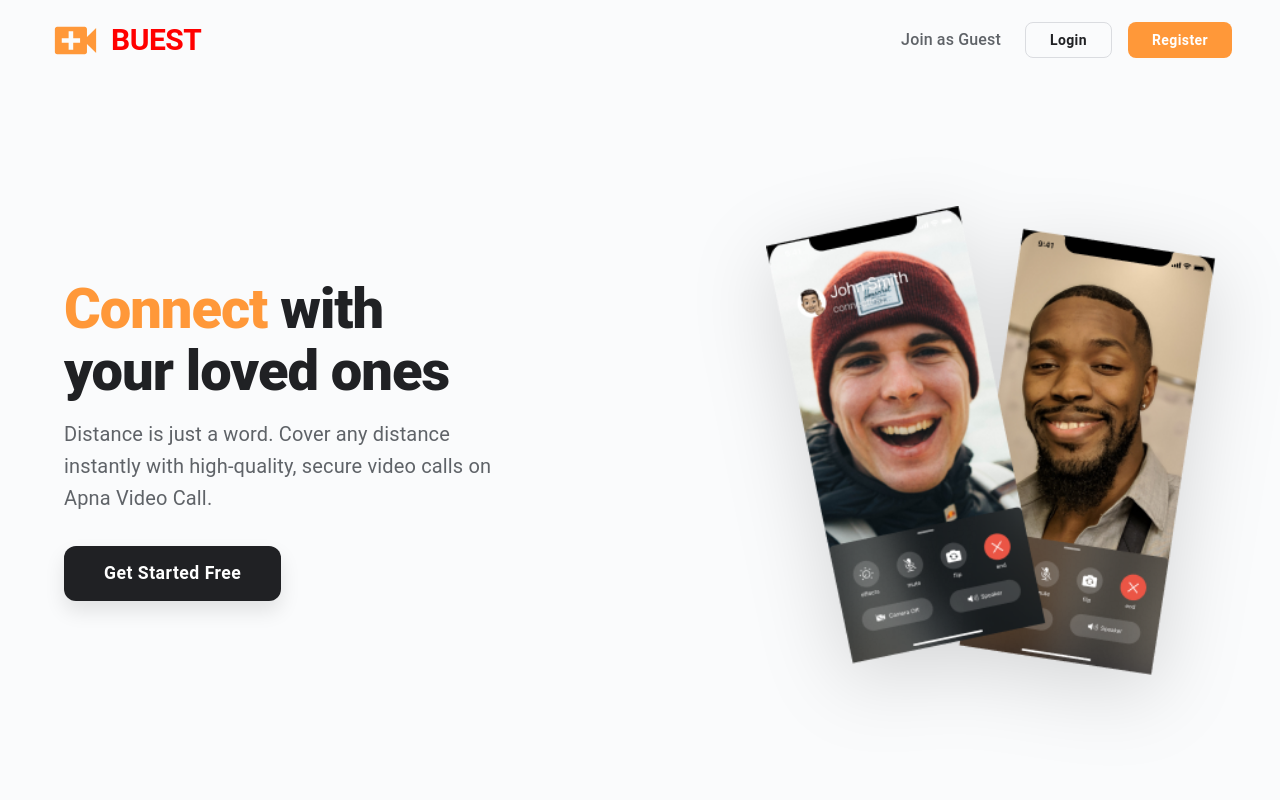
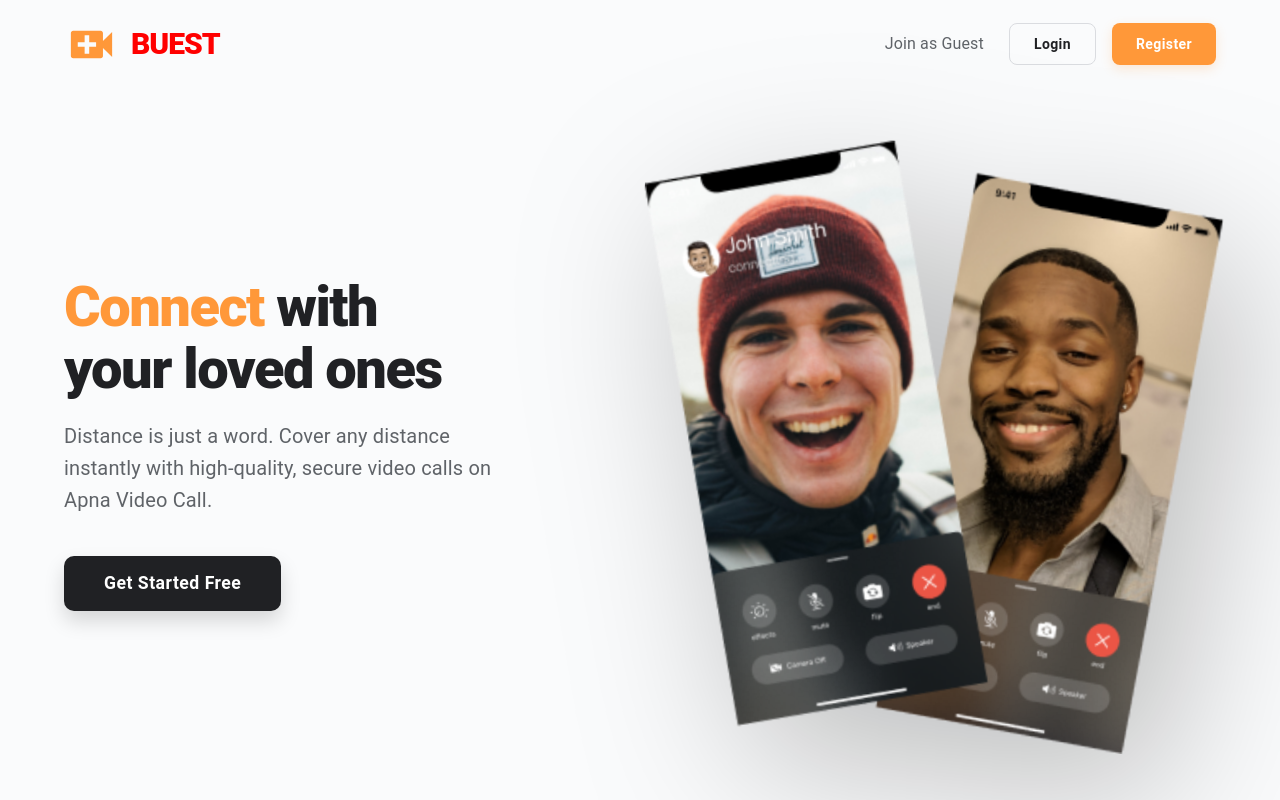
Before and after one commit to Ritik811/video-meet-frontend, a React (Create React App) app: page / in a window 1280 px wide. Built offline with nearby package versions, Linux system fonts and the light colour scheme; no server answers.

Commit message:
Fixed landing page layout and responsiveness

```diff
--- a/src/pages/landing.jsx
+++ b/src/pages/landing.jsx
@@ -1,5 +1,4 @@
-import React from 'react';
-import { useNavigate } from 'react-router-dom';
+import { useNavigate } from "react-router-dom";
 import {
   Button,
   Box,
@@ -8,149 +7,89 @@ import {
   AppBar,
   Toolbar,
   Grid,
-    Stack
-} from '@mui/material';
-import VideoCallIcon from '@mui/icons-material/VideoCall';
+  Stack,
+} from "@mui/material";
+import VideoCallIcon from "@mui/icons-material/VideoCall";
+import styles from "../styles/LandingPage.module.css";
 
 export default function LandingPage() {
   const router = useNavigate();
 
   return (
-        <Box sx={{ minHeight: '100vh', backgroundColor: '#fafbfc', display: 'flex', flexDirection: 'column' }}>
+    <Box className={styles.mainWrapper}>
+      {/* 1. NAVBAR */}
+      <AppBar position="static" color="transparent" elevation={0} className={styles.navbar}>
+        <Container maxWidth="lg">
+          <Toolbar disableGutters sx={{ display: "flex", justifyContent: "space-between" }}>
 
-            {/* 1. PROFESSIONAL NAVBAR */}
-            <AppBar position="static" color="transparent" elevation={0} sx={{ px: { xs: 2, md: 6 }, py: 1 }}>
-                <Toolbar sx={{ display: 'flex', justifyContent: 'space-between', padding: '0 !important' }}>
-
-                    {/* Brand Logo */}
-                    <Box sx={{ display: 'flex', alignItems: 'center', gap: 1, cursor: 'pointer' }}>
-                        <VideoCallIcon sx={{ color: '#FF9839', fontSize: 55 }} />
-                        <Typography variant="h5" sx={{ color: '#202124', fontWeight: 900, letterSpacing: '-0.5px' }}>
-                            <h1 style={{fontSize: "30px", color: "Red",}}>BUEST</h1>
+            {/* Logo Section */}
+            <Box className={styles.logoBox} onClick={() => router("/")}>
+              <VideoCallIcon sx={{ color: "#FF9839", fontSize: { xs: 40, md: 55 } }} />
+              <Typography variant="h5" component="div">
+                <h1 className={styles.brandName}>BUEST</h1>
               </Typography>
             </Box>
 
-                    {/* Navigation Links & Buttons */}
-                    <Box sx={{ display: { xs: 'none', md: 'flex' }, alignItems: 'center', gap: 3 }}>
-                        <Typography
-                            onClick={() => router("/aljk23")}
-                            sx={{ color: '#5f6368', cursor: 'pointer', fontWeight: 500, '&:hover': { color: '#FF9839' } }}
-                        >
+            {/* Desktop Buttons */}
+            <Box className={styles.navLinksContainer}>
+              <Typography onClick={() => router("/guest")} className={styles.guestLink}>
                 Join as Guest
               </Typography>
 
               <Stack direction="row" spacing={2}>
-                            <Button
-                                variant="outlined"
-                                onClick={() => router("/auth")}
-                                sx={{
-                                    color: '#202124',
-                                    borderColor: '#dadce0',
-                                    textTransform: 'none',
-                                    fontWeight: 600,
-                                    px: 3,
-                                    borderRadius: '8px',
-                                    '&:hover': { borderColor: '#202124', backgroundColor: 'transparent' }
-                                }}
-                            >
+                <Button variant="outlined" onClick={() => router("/auth")} className={styles.loginBtn}>
                   Login
                 </Button>
-                            <Button
-                                variant="contained"
-                                onClick={() => router("/auth")}
-                                sx={{
-                                    backgroundColor: '#FF9839',
-                                    boxShadow: 'none',
-                                    textTransform: 'none',
-                                    fontWeight: 600,
-                                    px: 3,
-                                    borderRadius: '8px',
-                                    '&:hover': { backgroundColor: '#e68933', boxShadow: '0 4px 6px rgba(255, 152, 57, 0.25)' }
-                                }}
-                            >
+                <Button variant="contained" onClick={() => router("/auth")} className={styles.registerBtn}>
                   Register
                 </Button>
               </Stack>
             </Box>
           </Toolbar>
+        </Container>
       </AppBar>
 
-            {/* 2. MAIN HERO SECTION */}
-            <Container maxWidth="lg" sx={{ flexGrow: 1, display: 'flex', alignItems: 'center', mt: { xs: 4, md: 0 } }}>
-                <Grid container spacing={4} alignItems="center" justifyContent="space-between">
+      {/* 2. HERO SECTION */}
+      <Container maxWidth="lg" sx={{ flexGrow: 1, display: 'flex', alignItems: 'center' }}>
+        {/* Pehle jaisa balance lane ke liye md={5} aur md={7} kiya hai */}
+        <Grid container spacing={2} alignItems="center">
 
-                    {/* Left Content */}
+          {/* Left Side: Text Content */}
           <Grid item xs={12} md={5}>
-                        <Box sx={{ textAlign: { xs: 'center', md: 'left' } }}>
-                            <Typography
-                                variant="h2"
-                                sx={{
-                                    fontWeight: 800,
-                                    color: '#202124',
-                                    mb: 2,
-                                    fontSize: { xs: '2.8rem', md: '3.5rem' },
-                                    lineHeight: 1.1,
-                                    letterSpacing: '-1px'
-                                }}
-                            >
-                                <span style={{ color: "#FF9839" }}>Connect</span> with<br/>your loved ones
+            <Box className={styles.ctaContainer}>
+              <Typography variant="h2" className={styles.heroTitle}>
+                <span style={{ color: "#FF9839" }}>Connect</span> with
+                <br />
+                your loved ones
               </Typography>
 
-                            <Typography
-                                variant="h6"
-                                sx={{
-                                    fontWeight: 400,
-                                    color: '#5f6368',
-                                    mb: 4,
-                                    fontSize: { xs: '1.1rem', md: '1.25rem' },
-                                    lineHeight: 1.6
-                                }}
-                            >
-                                Distance is just a word. Cover any distance instantly with high-quality, secure video calls on Apna Video Call.
+              <Typography variant="h6" className={styles.heroSubtitle}>
+                Distance is just a word. Cover any distance instantly with
+                high-quality, secure video calls on Apna Video Call.
               </Typography>
 
               <Button
                 variant="contained"
                 size="large"
-                                onClick={() => router("/aljk23")}
-                                sx={{
-                                    backgroundColor: '#202124',
-                                    color: 'white',
-                                    px: 5,
-                                    py: 1.5,
-                                    fontSize: '1.1rem',
-                                    fontWeight: 600,
-                                    borderRadius: '12px',
-                                    textTransform: 'none',
-                                    boxShadow: '0 10px 20px rgba(0,0,0,0.1)',
-                                    '&:hover': { backgroundColor: '#3c4043', transform: 'translateY(-2px)' },
-                                    transition: 'all 0.2s ease-in-out'
-                                }}
+                onClick={() => router("/auth")}
+                className={styles.getStartedBtn}
               >
                 Get Started Free
               </Button>
             </Box>
           </Grid>
 
-                    {/* Right Content - Mobile Image */}
-                    <Grid item xs={12} md={6} sx={{ display: 'flex', justifyContent: { xs: 'center', md: 'flex-end' } }}>
+          {/* Right Side: Image - Isko md={7} kiya hai taaki image badi dikhe */}
+          <Grid item xs={12} md={7} className={styles.heroImageWrapper}>
             <Box
               component="img"
               src="/mobile.png"
-                            alt="Apna Video Call App on Mobile"
-                            sx={{
-                                width: '100%',
-                                maxWidth: { xs: '350px', md: '450px' },
-                                height: 'auto',
-                                // Ek halka sa drop shadow image ko pop karne ke liye
-                                filter: 'drop-shadow(0px 20px 40px rgba(0, 0, 0, 0.15))'
-                            }}
+              alt="Buest App Mobile View"
+              className={styles.heroImage}
             />
           </Grid>
-
         </Grid>
       </Container>
-
     </Box>
-    )
+  );
 }
--- /dev/null
+++ b/src/styles/LandingPage.module.css
@@ -0,0 +1,164 @@
+/* LandingPage.module.css */
+
+.mainWrapper {
+    min-height: 100vh;
+    background-color: #fafbfc;
+    display: flex;
+    flex-direction: column;
+}
+
+/* Navbar Styling */
+.navbar {
+    padding: 12px 0;
+}
+
+.logoBox {
+    display: flex;
+    align-items: center;
+    gap: 12px;
+    cursor: pointer;
+}
+
+.brandName {
+    font-size: 30px;
+    color: #FF0000; /* Original Red color from screenshots */
+    font-weight: 900;
+    margin: 0;
+    letter-spacing: -1px;
+}
+
+/* Navigation Links & Buttons */
+.navLinksContainer {
+    display: flex;
+    align-items: center;
+    gap: 25px;
+}
+
+.guestLink {
+    color: #5f6368;
+    cursor: pointer;
+    font-weight: 500;
+    transition: color 0.2s;
+}
+
+.guestLink:hover {
+    color: #FF9839;
+}
+
+.loginBtn {
+    color: #202124 !important;
+    border-color: #dadce0 !important;
+    text-transform: none !important;
+    font-weight: 600 !important;
+    border-radius: 8px !important;
+    padding: 8px 24px !important;
+}
+
+.registerBtn {
+    background-color: #FF9839 !important;
+    color: white !important;
+    text-transform: none !important;
+    font-weight: 600 !important;
+    border-radius: 8px !important;
+    box-shadow: 0 4px 12px rgba(255, 152, 57, 0.2) !important;
+    padding: 8px 24px !important;
+}
+
+/* Hero Section - Returning to image_0.png balance */
+.heroContainer {
+    flex-grow: 1;
+    display: flex;
+    align-items: center;
+    padding: 40px 0 !important;
+}
+
+.ctaContainer {
+    display: flex;
+    flex-direction: column;
+    padding-right: 20px;
+}
+
+.heroTitle {
+    font-size: 3.5rem !important; /* Original large size */
+    font-weight: 800 !important;
+    color: #202124;
+    line-height: 1.1 !important;
+    letter-spacing: -1.5px !important;
+    margin-bottom: 20px !important;
+}
+
+.heroSubtitle {
+    font-weight: 400 !important;
+    color: #5f6368;
+    line-height: 1.6 !important;
+    margin-bottom: 40px !important;
+    max-width: 480px;
+}
+
+.getStartedBtn {
+    background-color: #202124 !important;
+    color: white !important;
+    padding: 12px 40px !important;
+    font-size: 1.1rem !important;
+    font-weight: 600 !important;
+    border-radius: 10px !important;
+    text-transform: none !important;
+    width: fit-content;
+    box-shadow: 0 10px 20px rgba(0, 0, 0, 0.15) !important;
+    transition: all 0.2s ease-in-out !important;
+}
+
+.heroImageWrapper {
+    display: flex;
+    justify-content: flex-end;
+}
+
+.heroImage {
+    width: 100%;
+    max-width: 580px; /* Restoring large image presence */
+    height: auto;
+    /* Original tilted look and deep shadow as seen in image_0.png */
+    filter: drop-shadow(30px 50px 80px rgba(0, 0, 0, 0.25));
+    transform: rotate(2deg);
+}
+
+/* --- MOBILE RESPONSIVENESS --- */
+@media (max-width: 900px) {
+    .navLinksContainer {
+        display: none !important;
+    }
+
+    .heroContainer {
+        padding: 40px 20px !important;
+    }
+
+    .ctaContainer {
+        padding-right: 0;
+        align-items: center;
+        text-align: center;
+    }
+
+    .heroTitle {
+        font-size: 2.5rem !important;
+    }
+
+    .heroSubtitle {
+        max-width: 100%;
+        font-size: 1rem !important;
+        margin-bottom: 30px !important;
+    }
+
+    .heroImageWrapper {
+        justify-content: center !important;
+        margin-top: 40px;
+    }
+
+    .heroImage {
+        max-width: 350px;
+        transform: rotate(0deg); /* Flat for mobile as in homePage.jpeg */
+    }
+
+    .getStartedBtn {
+        width: 100%;
+    }
+}
```
Lines whose indentation alone changed are shown as unchanged.
